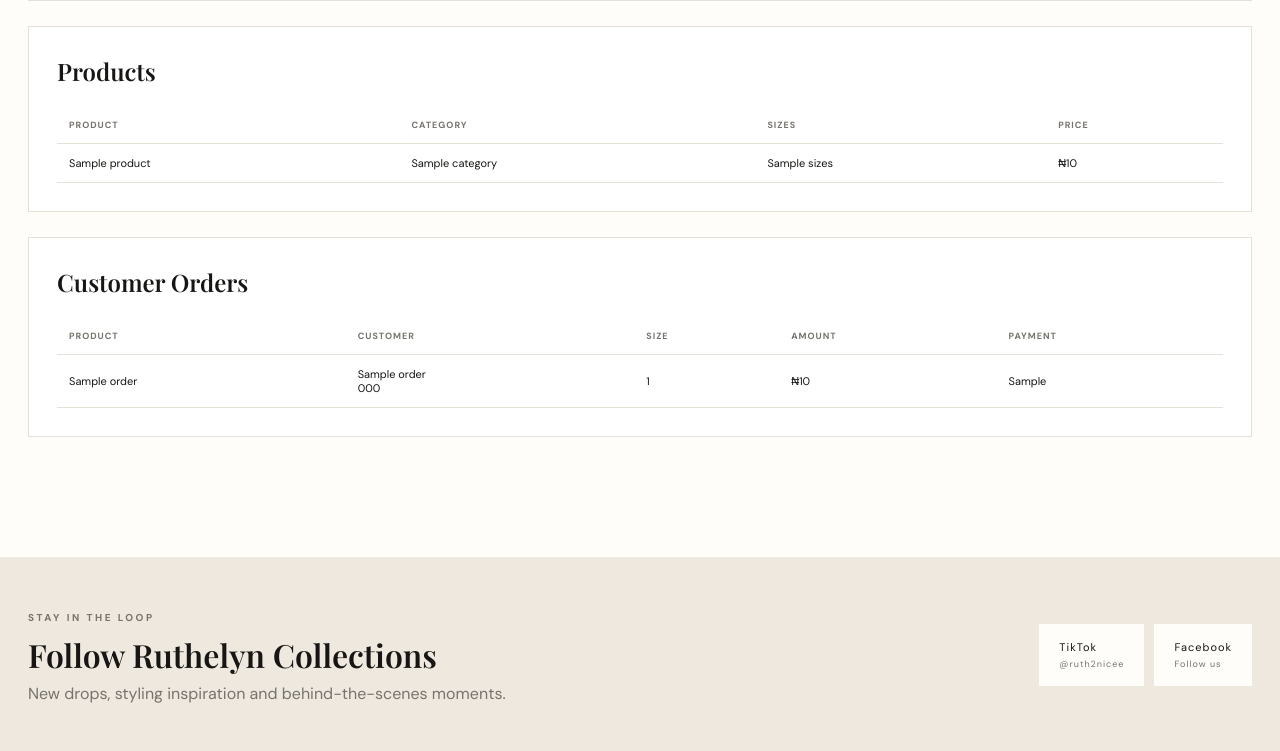
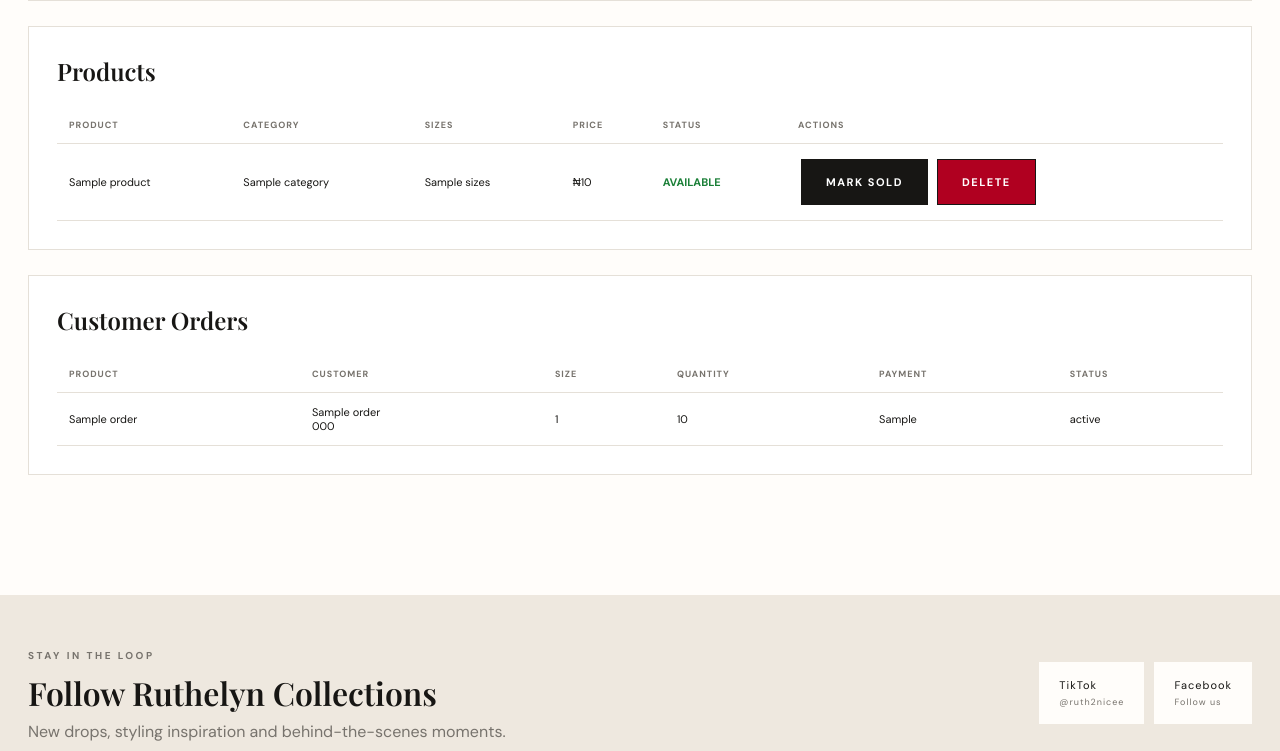
Before and after one commit to onosprosper/RUTHELYN-WEB, a Flask app: template templates/admin.html in a window 1280 px wide. Shown: the part 931-1682 px from the top of the page. Run offline with Flask 3, Linux system fonts and the light colour scheme; the template is opened without the code that fills it: most values are stand-ins (such as "Sample title", 1, 10 or a date in 2020).

Commit message:
Update admin.html

```diff
--- a/templates/admin.html
+++ b/templates/admin.html
@@ -1,17 +1,290 @@
 {% extends "base.html" %}
+
 {% block title %}Admin — RUTHELYN COLLECTIONS{% endblock %}
+
 {% block content %}
+
 <main class="section admin-page">
-  <span class="eyebrow">STORE MANAGEMENT</span><h1>Admin Dashboard</h1>
-  <div class="admin-card"><h2>Add product</h2><form method="post" enctype="multipart/form-data" class="admin-form">
-    <input name="name" placeholder="Product name" required>
-    <select name="category"><option>Luxury Wears</option><option>Shoes</option><option>Bags</option><option>Jewelry & Accessories</option></select>
-    <input type="number" name="price" placeholder="Price" required><input type="number" name="old_price" placeholder="Old price">
-    <input name="sizes" placeholder="Sizes, e.g. S,M,L or 38,39,40">
-    <textarea name="description" placeholder="Product description"></textarea><input type="file" name="image" accept="image/*">
-    <label class="check"><input type="checkbox" name="featured"> Featured product</label><button class="btn btn-dark" type="submit">ADD PRODUCT</button>
-  </form></div>
-  <div class="admin-card"><h2>Products</h2><div class="admin-table-wrap"><table><tr><th>Product</th><th>Category</th><th>Sizes</th><th>Price</th></tr>{% for p in products %}<tr><td>{{p.name}}</td><td>{{p.category}}</td><td>{{p.sizes}}</td><td>₦{{"{:,.0f}".format(p.price)}}</td></tr>{% endfor %}</table></div></div>
-  <div class="admin-card"><h2>Customer Orders</h2><div class="admin-table-wrap"><table><tr><th>Product</th><th>Customer</th><th>Size</th><th>Amount</th><th>Payment</th></tr>{% for o in orders %}<tr><td>{{o.product_name}}</td><td>{{o.customer_name}}<br>{{o.phone}}</td><td>{{o.size}}</td><td>₦{{"{:,.0f}".format(o.amount)}}</td><td>{{o.payment_method}}</td></tr>{% endfor %}</table></div></div>
+
+  <span class="eyebrow">STORE MANAGEMENT</span>
+  <h1>Admin Dashboard</h1>
+
+
+  <!-- =========================
+       ADD PRODUCT
+  ========================== -->
+
+  <div class="admin-card">
+
+    <h2>Add product</h2>
+
+    <form method="post"
+          enctype="multipart/form-data"
+          class="admin-form">
+
+      <input
+        name="name"
+        placeholder="Product name"
+        required
+      >
+
+      <select name="category">
+        <option>Luxury Wears</option>
+        <option>Shoes</option>
+        <option>Bags</option>
+        <option>Jewellery & Accessories</option>
+      </select>
+
+      <input
+        type="number"
+        name="price"
+        placeholder="Price"
+        required
+      >
+
+      <input
+        type="number"
+        name="old_price"
+        placeholder="Old price"
+      >
+
+      <input
+        name="sizes"
+        placeholder="Sizes, e.g. S,M,L or 38,39,40"
+      >
+
+      <textarea
+        name="description"
+        placeholder="Product description"
+      ></textarea>
+
+      <input
+        type="file"
+        name="image"
+        accept="image/*"
+      >
+
+      <label class="check">
+        <input
+          type="checkbox"
+          name="featured"
+        >
+        Featured product
+      </label>
+
+      <button
+        class="btn btn-dark"
+        type="submit"
+      >
+        ADD PRODUCT
+      </button>
+
+    </form>
+
+  </div>
+
+
+  <!-- =========================
+       PRODUCTS
+  ========================== -->
+
+  <div class="admin-card">
+
+    <h2>Products</h2>
+
+    <div class="admin-table-wrap">
+
+      <table>
+
+        <tr>
+          <th>Product</th>
+          <th>Category</th>
+          <th>Sizes</th>
+          <th>Price</th>
+          <th>Status</th>
+          <th>Actions</th>
+        </tr>
+
+        {% for p in products %}
+
+        <tr>
+
+          <td>
+            {{ p.name }}
+          </td>
+
+          <td>
+            {{ p.category }}
+          </td>
+
+          <td>
+            {{ p.sizes }}
+          </td>
+
+          <td>
+            ₦{{ "{:,.0f}".format(p.price) }}
+          </td>
+
+          <td>
+
+            {% if p.sold %}
+
+              <strong style="color:#b00020;">
+                SOLD OUT
+              </strong>
+
+            {% else %}
+
+              <strong style="color:#1a7f37;">
+                AVAILABLE
+              </strong>
+
+            {% endif %}
+
+          </td>
+
+          <td>
+
+            <!-- MARK SOLD / AVAILABLE -->
+
+            <form
+              method="POST"
+              action="{{ url_for('toggle_sold', product_id=p.id) }}"
+              style="display:inline-block; margin:3px;"
+            >
+
+              {% if p.sold %}
+
+                <button
+                  type="submit"
+                  class="btn"
+                >
+                  MARK AVAILABLE
+                </button>
+
+              {% else %}
+
+                <button
+                  type="submit"
+                  class="btn btn-dark"
+                >
+                  MARK SOLD
+                </button>
+
+              {% endif %}
+
+            </form>
+
+
+            <!-- DELETE PRODUCT -->
+
+            <form
+              method="POST"
+              action="{{ url_for('delete_product', product_id=p.id) }}"
+              style="display:inline-block; margin:3px;"
+              onsubmit="return confirm('Are you sure you want to delete this product?');"
+            >
+
+              <button
+                type="submit"
+                class="btn"
+                style="background:#b00020; color:white;"
+              >
+                DELETE
+              </button>
+
+            </form>
+
+          </td>
+
+        </tr>
+
+        {% else %}
+
+        <tr>
+          <td colspan="6">
+            No products found.
+          </td>
+        </tr>
+
+        {% endfor %}
+
+      </table>
+
+    </div>
+
+  </div>
+
+
+  <!-- =========================
+       CUSTOMER ORDERS
+  ========================== -->
+
+  <div class="admin-card">
+
+    <h2>Customer Orders</h2>
+
+    <div class="admin-table-wrap">
+
+      <table>
+
+        <tr>
+          <th>Product</th>
+          <th>Customer</th>
+          <th>Size</th>
+          <th>Quantity</th>
+          <th>Payment</th>
+          <th>Status</th>
+        </tr>
+
+        {% for o in orders %}
+
+        <tr>
+
+          <td>
+            {{ o.product_name }}
+          </td>
+
+          <td>
+            {{ o.customer_name }}
+            <br>
+            {{ o.phone }}
+          </td>
+
+          <td>
+            {{ o.size }}
+          </td>
+
+          <td>
+            {{ o.quantity }}
+          </td>
+
+          <td>
+            {{ o.payment_method }}
+          </td>
+
+          <td>
+            {{ o.status }}
+          </td>
+
+        </tr>
+
+        {% else %}
+
+        <tr>
+          <td colspan="6">
+            No orders yet.
+          </td>
+        </tr>
+
+        {% endfor %}
+
+      </table>
+
+    </div>
+
+  </div>
+
 </main>
+
 {% endblock %}
```
